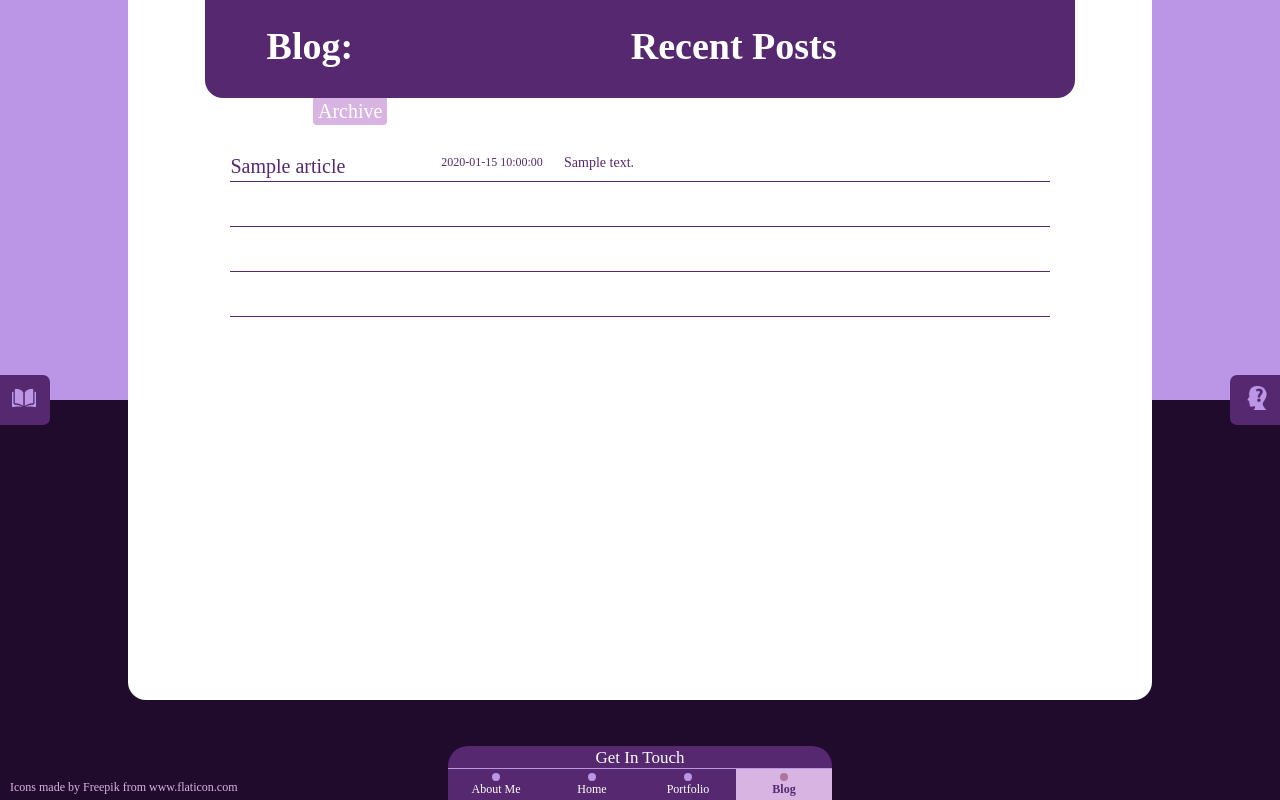
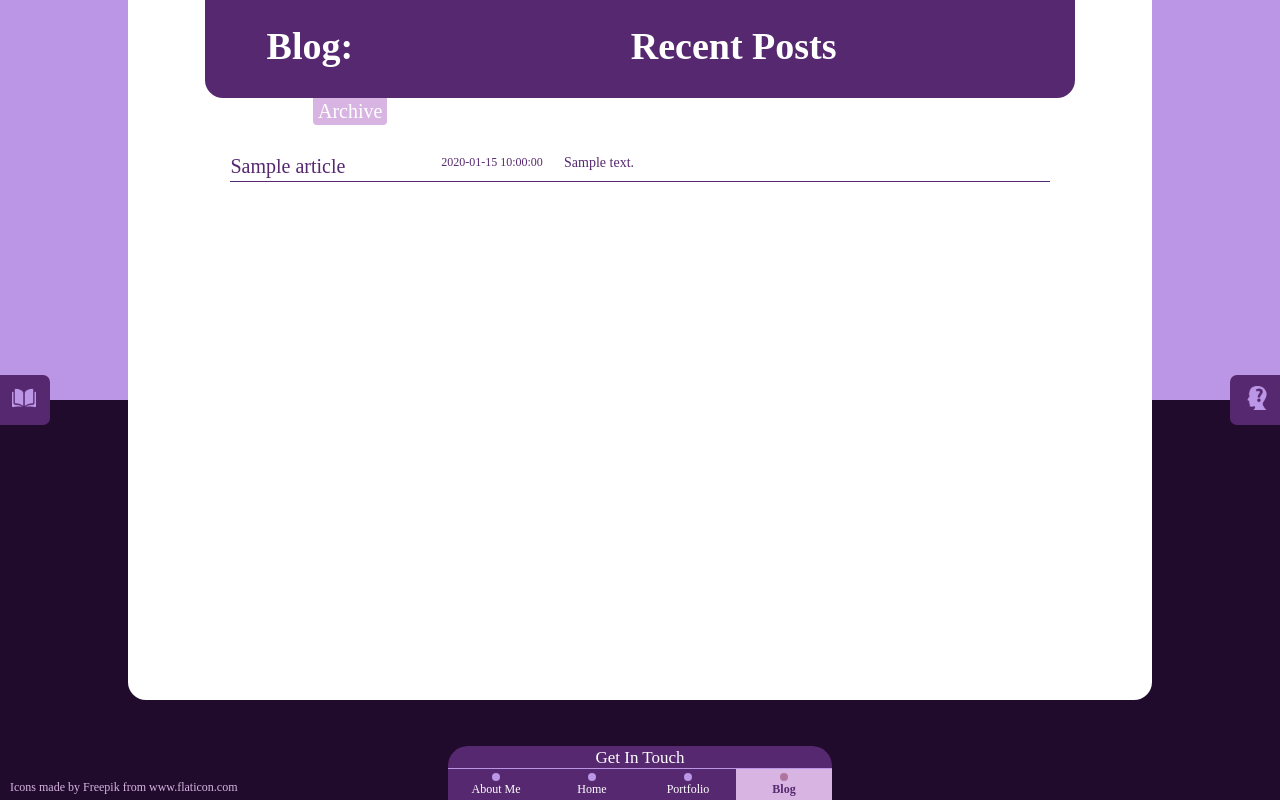
Before and after one commit to ralph-rutter/personal-website, a PHP site: page /blog.php in a window 1280 px wide. Run offline with PHP 8.4, Linux system fonts and the light colour scheme; tables that the repository leaves empty or names only in its code hold one stand-in row (values such as "Sample post"); data that the repository does not hold is empty; some web fonts are replaced.

Commit message:
Exchanged manually typed list of links for a foreach loop

```diff
--- a/blog.php
+++ b/blog.php
@@ -20,6 +20,8 @@ $result = mysqli_query($con, "
 
 // Put data into an indexed array, each element of which is an assoc. array representing a row of the table
 $result_most_recent = mysqli_fetch_all($result, $resulttype = MYSQLI_ASSOC);
+
+mysqli_close($con);
 ?>
 <head>
     <title>Ralph Rutter</title>
@@ -47,74 +49,20 @@ $result_most_recent = mysqli_fetch_all($result, $resulttype = MYSQLI_ASSOC);
             <a href="blog.php?page=archive" class="tab-button">Archive</a>
         </div>
         <div class="content">
-            <a class='large-list-item' href="blog.php?page=article&title=<?php echo $result_most_recent[0]['slug']; ?>">
-                <div class="column1">
             <?php
-                        echo $result_most_recent[0]['name'];
-                    ?>
+            foreach ($result_most_recent as $key => $value) {
+                echo "
+                <a class='large-list-item' href=\"blog.php?page=article&title=" . $result_most_recent[$key]['slug'] . "\">
+                    <div class=\"column1\">" . $result_most_recent[$key]['name'] . "
                     </div>
-                <div class="column2">
-                    <?php
-                        echo $result_most_recent[0]['date_created'];
-                    ?>
+                    <div class=\"column2\">" . $result_most_recent[$key]['date_created'] . "
                     </div>
-                <div class="column3">
-                    <?php
-                        echo $result_most_recent[0]['desc'];
-                    ?>
+                    <div class=\"column3\">" . $result_most_recent[$key]['desc'] . "
                     </div>
                 </a>
-            <a class='large-list-item' href="blog.php?page=article&title=<?php echo $result_most_recent[1]['slug']; ?>">
-                <div class="column1">
-                    <?php
-                    echo $result_most_recent[1]['name'];
+                ";
+            }
             ?>
-                </div>
-                <div class="column2">
-                    <?php
-                    echo $result_most_recent[1]['date_created'];
-                    ?>
-                </div>
-                <div class="column3">
-                    <?php
-                    echo $result_most_recent[1]['desc'];
-                    ?>
-                </div>
-            </a>
-            <a class='large-list-item' href="blog.php?page=article&title=<?php echo $result_most_recent[2]['slug']; ?>">
-                <div class="column1">
-                    <?php
-                    echo $result_most_recent[2]['name'];
-                    ?>
-                </div>
-                <div class="column2">
-                    <?php
-                    echo $result_most_recent[2]['date_created'];
-                    ?>
-                </div>
-                <div class="column3">
-                    <?php
-                    echo $result_most_recent[2]['desc'];
-                    ?>
-                </div>
-            </a>
-            <a class='large-list-item' href="blog.php?page=article&title=<?php echo $result_most_recent[3]['slug']; ?>">
-                <div class="column1">
-                    <?php
-                    echo $result_most_recent[3]['name'];
-                    ?>
-                </div>
-                <div class="column2">
-                    <?php
-                    echo $result_most_recent[3]['date_created'];
-                    ?>
-                </div>
-                <div class="column3">
-                    <?php
-                    echo $result_most_recent[3]['desc'];
-                    ?>
-                </div>
-            </a>
         </div>
     </div>
 </div>
```
Lines whose indentation alone changed are shown as unchanged.
